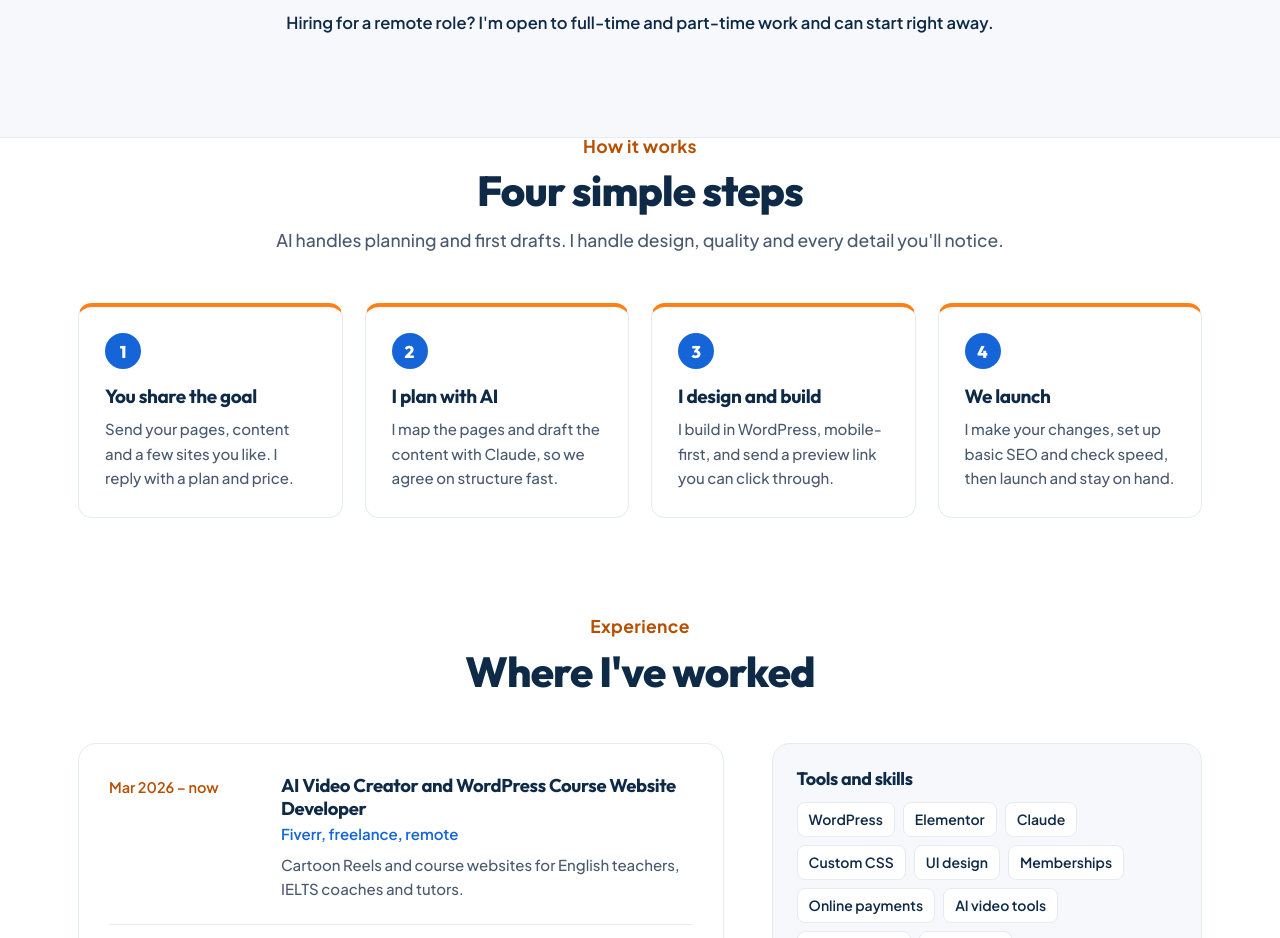
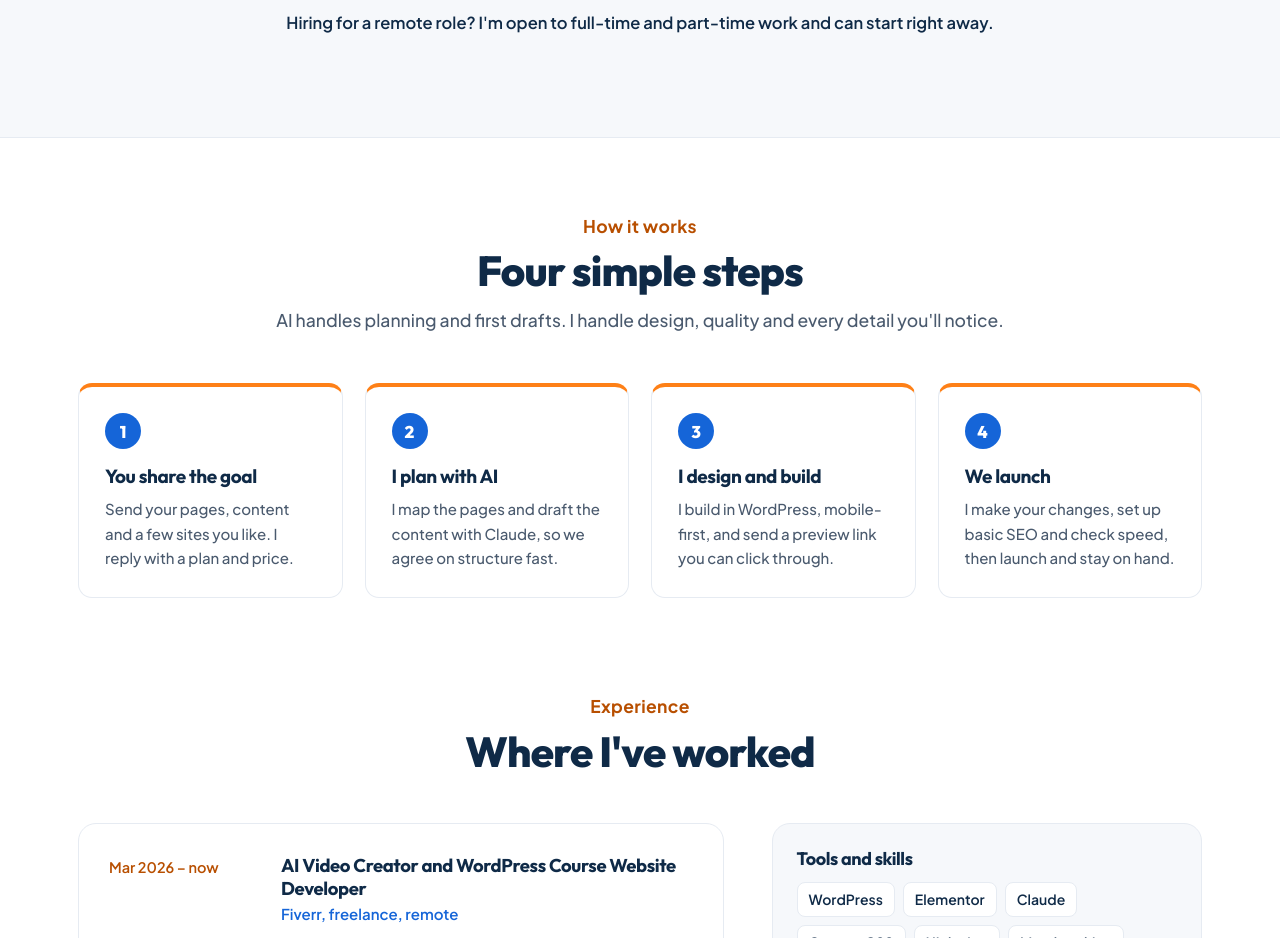
Before and after one commit to w3jamil/w3jamil.github.io, a plain HTML site: page index.html in a window 1280 px wide. Shown: the part 4640-5578 px from the top of the page. Drawn offline with Linux system fonts and the light colour scheme.

Commit message:
Add files via upload

```diff
--- a/index.html
+++ b/index.html
@@ -518,6 +518,8 @@
   .fix.dark .flow li.result p{background:rgba(27,180,107,.14);border-color:rgba(27,180,107,.4);color:#8BE3B4}
   .fix.dark .used{border-color:rgba(255,255,255,.14)}
   .fix.dark .used span{background:rgba(255,255,255,.07);border-color:rgba(255,255,255,.16);color:#E6EEF8}
+  .process-sec{padding-top:80px}
+  @media (max-width:560px){.process-sec{padding-top:52px}}
   .vnote{margin:14px 0 0;font-size:13px;color:var(--text);opacity:.8}
   .vid-visual{background-color:#FFF6EE}
   .vframe{position:relative;width:100%;border-radius:16px;overflow:hidden;border:5px solid var(--deep);background:var(--deep);box-shadow:0 26px 44px -20px rgba(9,55,105,.6);transition:transform .3s}
@@ -856,7 +858,7 @@
     </div>
   </section>
 
-  <section id="process" style="padding-top:0">
+  <section id="process" class="process-sec">
     <div class="wrap">
       <div class="head center">
         <p class="kicker">How it works</p>
```
